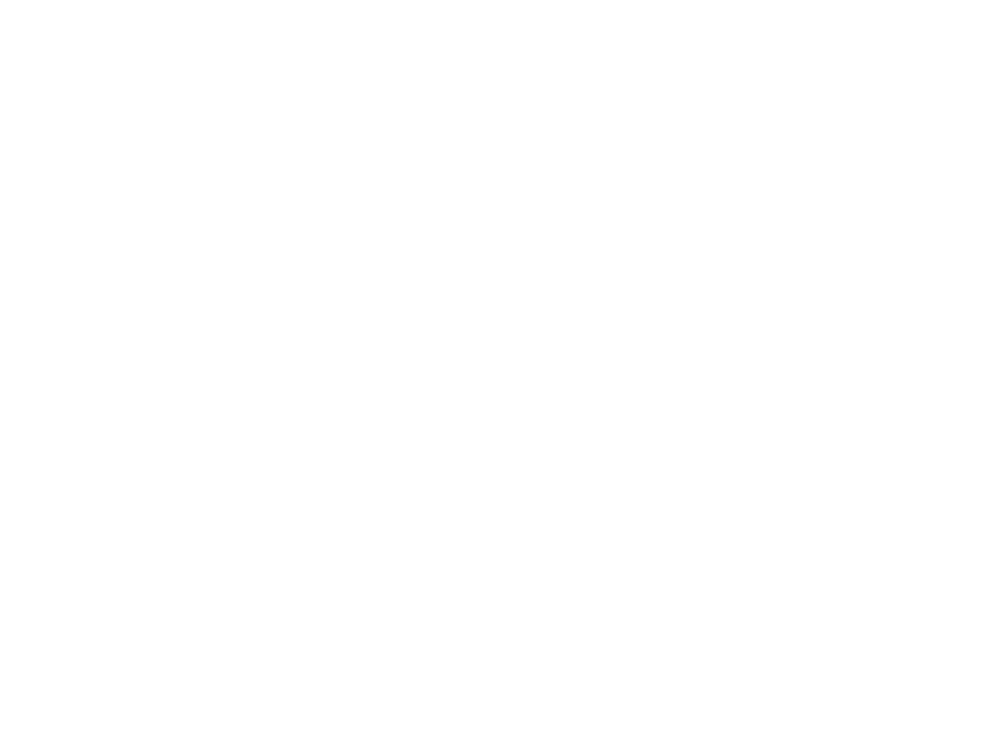
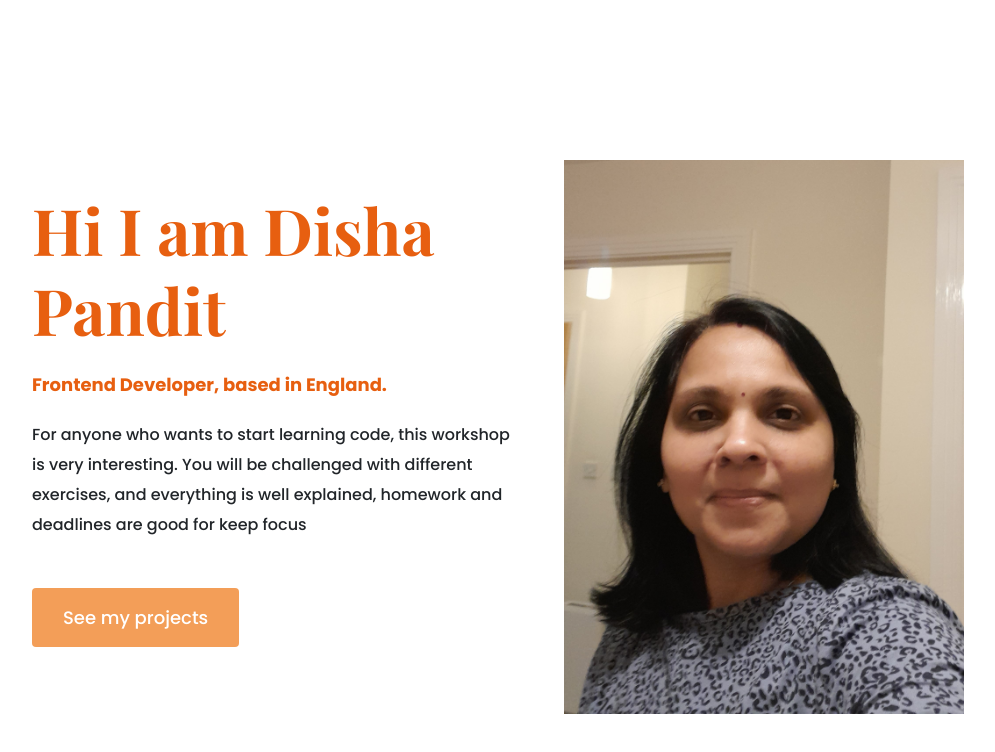
Before and after one commit to DishaDarpan/My-Portfolio, a plain HTML site: page about.html in a window 1280 px wide. Shown: the whole page, without its empty margins (88-1083 px from the left). Drawn offline with nearby package versions, Linux system fonts and the light colour scheme; a web font is replaced by a local one.

Commit message:
Added image to about.html and updated portfolio.css

```diff
--- a/about.html
+++ b/about.html
@@ -26,5 +26,28 @@
       crossorigin="anonymous"
     ></script>
   </head>
-  <body></body>
+  <body><body>
+    <div class="about-section container">
+      <div class="row">
+        <div class="col-lg-6">
+          <div class="about-section-content">
+            <h1 class="mb-4">Hi I am Disha Pandit</h1>
+            <h2 class="mb-4">Frontend Developer, based in England.</h2>
+            <p class="mb-5">
+              For anyone who wants to start learning code, this workshop is very
+              interesting. You will be challenged with different exercises, and
+              everything is well explained, homework and deadlines are good for
+              keep focus
+            </p>
+            <a href="" class="btn btn-branding">See my projects</a>
+          </div>
+        </div>
+        <div class="col-lg-6">
+          <img src="images/Disha.jpg" alt="" class="img-fluid "  width = 400/>
+        </div>
+      </div>
+    </div>
+  </body>
 </html>
+</body>
+</html>
--- a/portfolio.css
+++ b/portfolio.css
@@ -43,7 +43,23 @@ p {
   font-size: 16px;
   line-height: 30px;
 }
+.about-section {
+  padding: 160px 20px;
+}
 
+.about-section h1 {
+  font-size: 64px;
+  line-height: 80px;
+}
+
+.about-section h2 {
+  font-size: 18px;
+  font-family: var(--default-font-family);
+}
+
+.about-section-content {
+  margin: 30px;
+}
 .btn-branding {
   background: var(--branding-color);
   border-radius: 4px;
```
Also changed, not shown: images/Disha.jpg (added).
